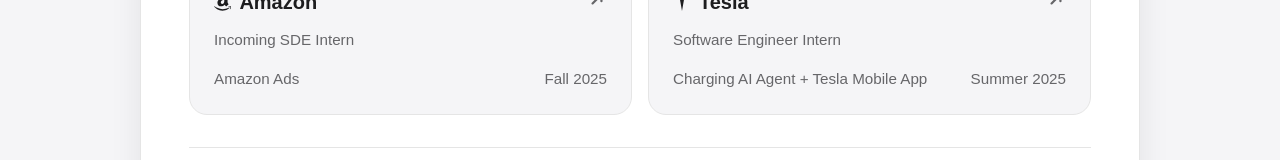
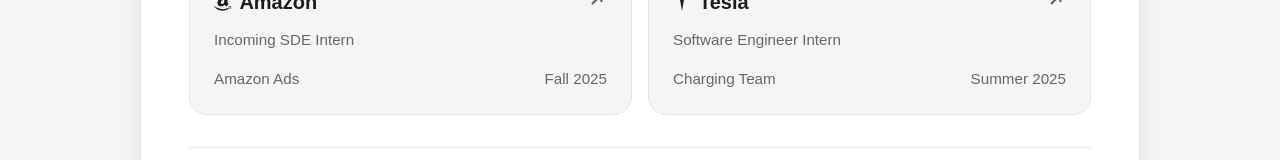
Before and after one commit to NicholasChanng/nickchanng.com, a React (Vite) app: page / in a window 1280 px wide. Shown: the part 444-604 px from the top of the page. Built offline with nearby package versions, Linux system fonts and the light colour scheme; no server answers; a small style sheet from the web is missing; a web font is replaced by a local one.

Commit message:
charging

```diff
--- a/src/App.tsx
+++ b/src/App.tsx
@@ -338,25 +338,14 @@
                   logo={<TeslaLogo />}
                   link="https://www.tesla.com"
                   metaLeft={
-                    <>
-                      <a
-                        href="https://www.tesla.com/AI"
-                        target="_blank"
-                        rel="noopener noreferrer"
-                        className="card-meta-link"
-                      >
-                        Charging AI Agent
-                      </a>
-                      {" + "}
                     <a
                       href="https://apps.apple.com/us/app/tesla/id582007913"
                       target="_blank"
                       rel="noopener noreferrer"
                       className="card-meta-link"
                     >
-                        Tesla Mobile App
+                      Charging Team
                     </a>
-                    </>
                   }
                 />
               </div>
```
Lines whose indentation alone changed are shown as unchanged.
